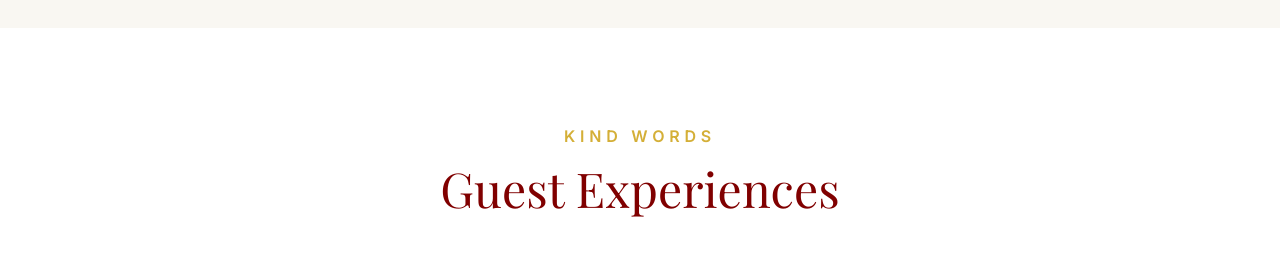
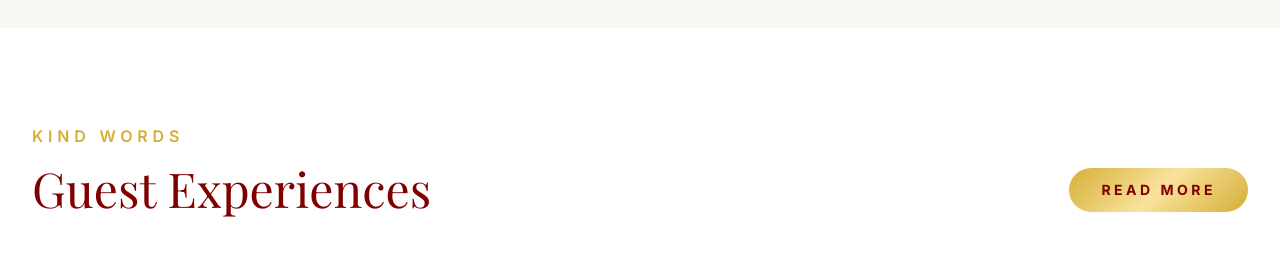
Before and after one commit to xscademembers/Amaravathi---4, a React (Vite) app: page / in a window 1280 px wide. Shown: the part 5220-5482 px from the top of the page. Built offline with nearby package versions, Linux system fonts and the light colour scheme; no server answers; a web font is replaced by a local one.

Commit message:
Gmb page link added

```diff
--- a/src/App.tsx
+++ b/src/App.tsx
@@ -454,9 +454,19 @@ export default function App() {
       {/* --- Testimonials --- */}
       <section className="py-24 bg-white">
         <div className="max-w-7xl mx-auto px-4 sm:px-6 lg:px-8">
-          <div className="text-center mb-16">
-            <p className="text-gold font-sans font-semibold tracking-[0.3em] uppercase mb-4">Kind Words</p>
-            <h2 className="text-4xl md:text-5xl font-serif text-maroon">Guest Experiences</h2>
+          <div className="flex flex-col md:flex-row items-center md:items-end justify-between gap-4 mb-16">
+            <div className="text-center md:text-left">
+              <p className="text-gold font-sans font-semibold tracking-[0.3em] uppercase mb-4">Kind Words</p>
+              <h2 className="text-4xl md:text-5xl font-serif text-maroon">Guest Experiences</h2>
+            </div>
+            <a
+              href="https://www.google.com/search?sca_esv=eafbc91c2287ff45&rlz=1C1GCEA_enIN1194IN1194&sxsrf=ANbL-n4Itz5uG94gksEmInWKFeUZEb4-zA:1774851959055&si=AL3DRZEsmMGCryMMFSHJ3StBhOdZ2-6yYkXd_doETEE1OR-qOanTb2_xnxYemQeN8JdSkgTtcQb7_Mhl-xQUO85jfdsha-wHMWFKmKkMNBQUh8H5L4L9mYlg_budy0w-Q65eseYSkACd5ZLd6yXEtJX2Al-er6TmWQ%3D%3D&q=Amaravati+Conventions+Reviews&sa=X&ved=2ahUKEwidnLHk_saTAxVhTGwGHVtNGEMQ0bkNegQIJRAH&biw=1920&bih=919&dpr=1"
+              target="_blank"
+              rel="noopener noreferrer"
+              className="gold-gradient text-maroon px-8 py-3 rounded-full font-bold uppercase tracking-[0.25em] text-xs md:text-sm hover:opacity-90 transition-all whitespace-nowrap"
+            >
+              Read More
+            </a>
           </div>
 
           <div className="grid md:grid-cols-3 gap-8">
```
